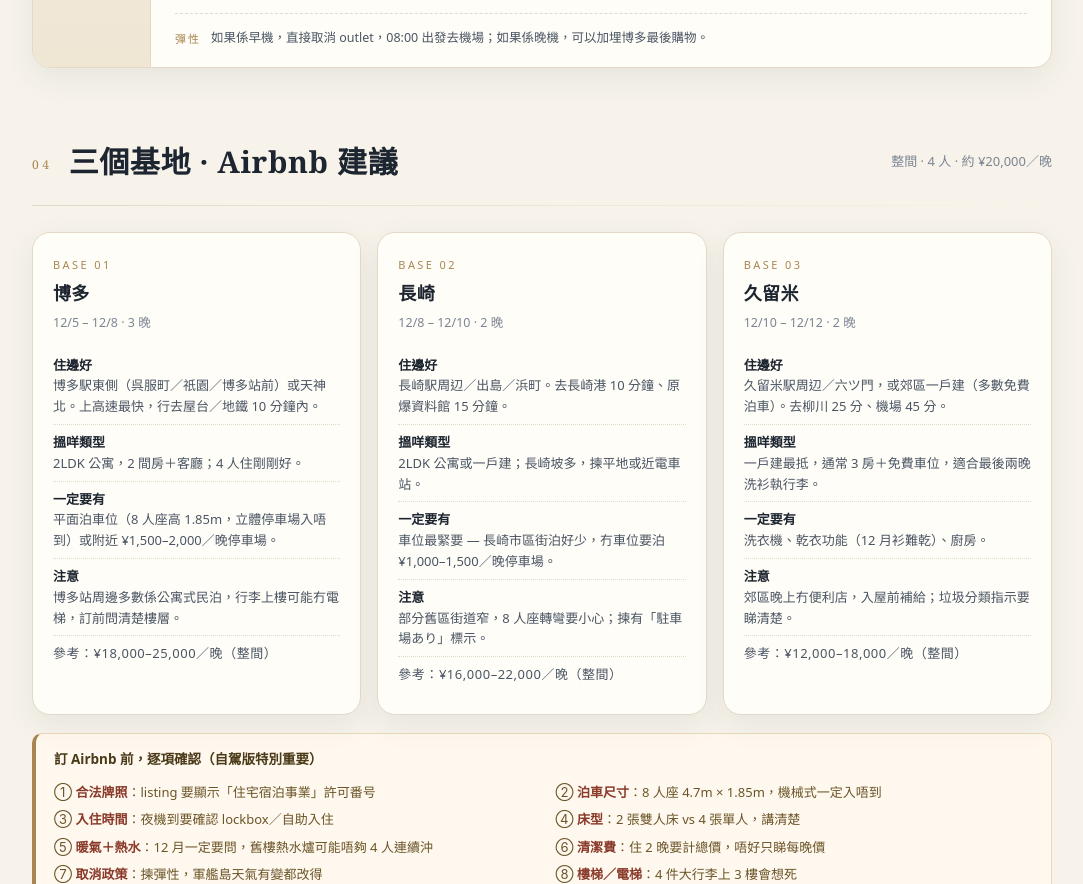
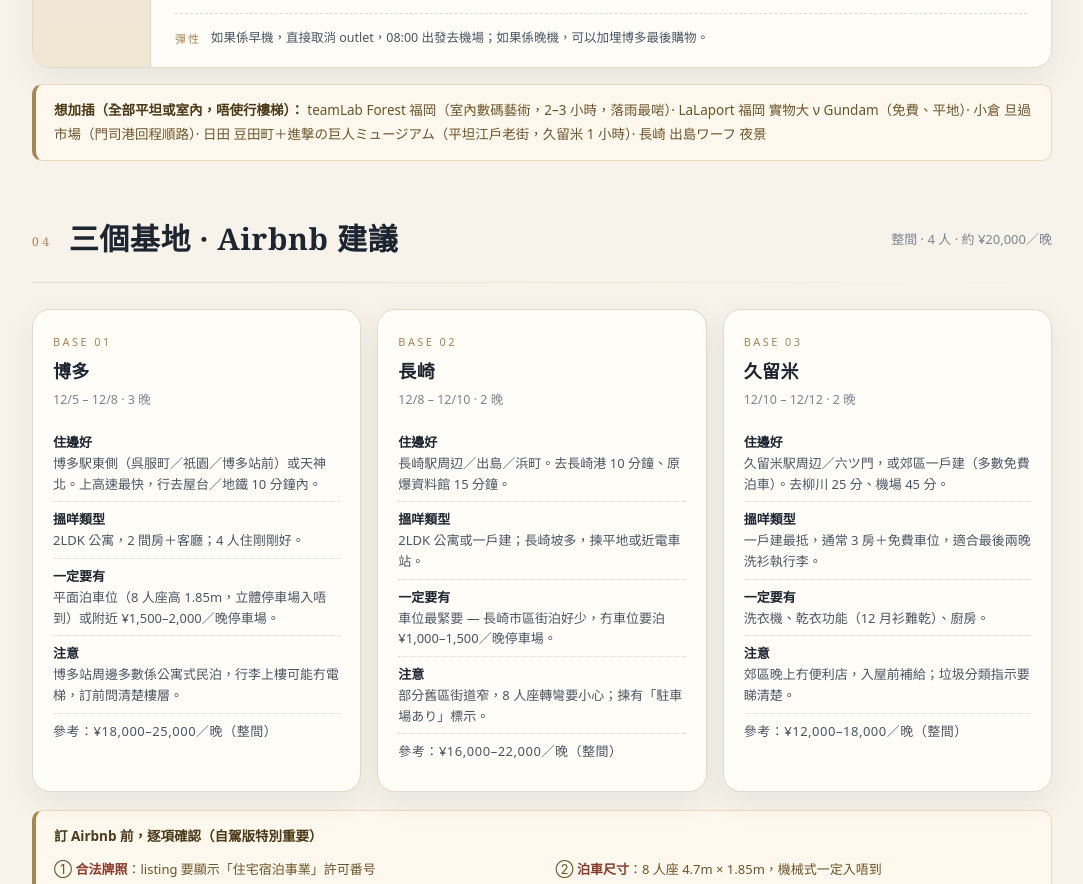
Before and after one commit to jeffreykan97work-cmd/fukuoka-trip-2612, a plain HTML site: page index.html in a window 1280 px wide. Shown: the part 5936-6820 px from the top of the page, without its empty margins (98-1181 px from the left). Drawn offline with Linux system fonts and the light colour scheme.

Commit message:
Add optional flat/indoor bonus spots

```diff
--- a/index.html
+++ b/index.html
@@ -764,9 +764,17 @@
       <div class="day-foot"><span class="lbl">彈性</span>如果係早機，直接取消 outlet，08:00 出發去機場；如果係晚機，可以加埋博多最後購物。</div>
     </div>
   </article>
+
+  <!-- 加插選項 -->
+  <div class="callout" style="margin-top:6px">
+    <b>想加插（全部平坦或室內，唔使行樓梯）：</b>
+    teamLab Forest 福岡（室內數碼藝術，2–3 小時，落雨最啱）·
+    LaLaport 福岡 實物大 ν Gundam（免費、平地）·
+    小倉 旦過市場（門司港回程順路）·
+    日田 豆田町＋進撃の巨人ミュージアム（平坦江戶老街，久留米 1 小時）·
+    長崎 出島ワーフ 夜景
+  </div>
 </section>
-
-<!-- ============ 住宿 ============ -->
 <section id="stay">
   <div class="sec-head">
     <span class="num">04</span>
```
